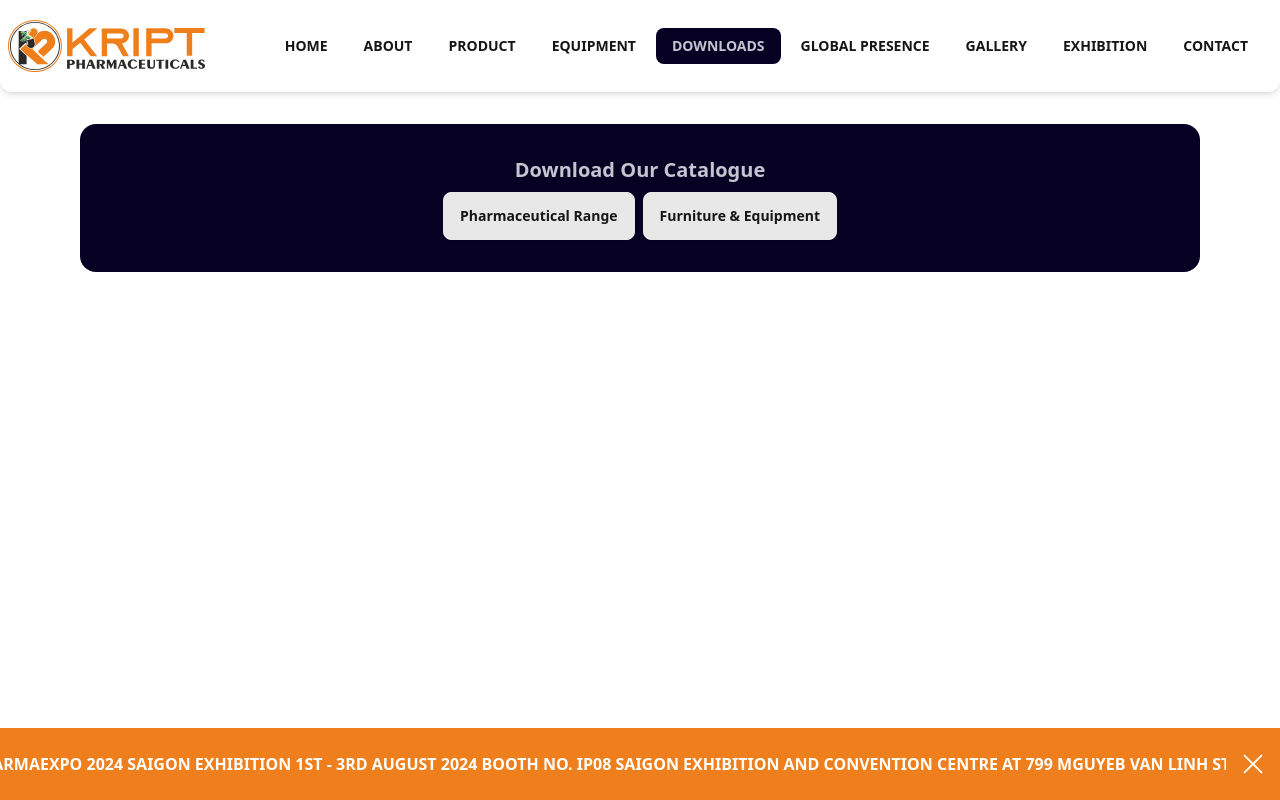
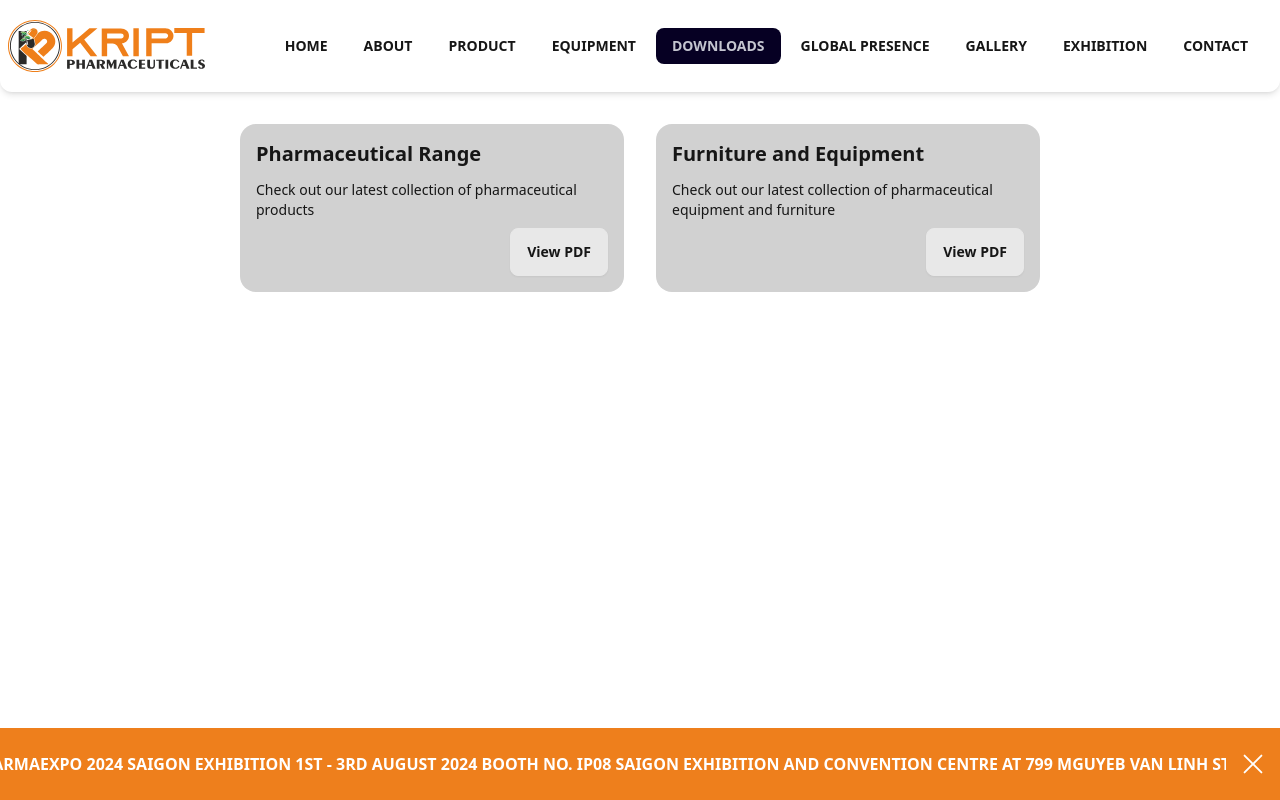
Before and after one commit to decipher-cs/kriptpharma, a React (Vite) app: page /downloads in a window 1280 px wide. Shown: the top 800 px of the page. Built offline with nearby package versions, Linux system fonts and the light colour scheme; no server answers.

Commit message:
Feat: changed styling and added correct pdf for items

```diff
--- a/src/routes/downloads.lazy.tsx
+++ b/src/routes/downloads.lazy.tsx
@@ -1,31 +1,44 @@
 import { createLazyFileRoute } from '@tanstack/react-router'
-import furniturePdf from '../assets/furniture-catalogue.pdf'
-import pharmaRangePdf from '../assets/pharma-range.pdf'
+import furniturePdf from '../assets/downloadable-pdf/furniture-catalogue.pdf'
+import pharmaRangePdf from '../assets/downloadable-pdf/pharma-range.pdf'
+import { memo } from 'react'
 
 export const Route = createLazyFileRoute('/downloads')({
-    component: () => <Download />,
+    component: memo(() => <Download />),
 })
 
 const Download = () => {
     return (
-        <section className="">
-            <div className="card mx-auto bg-neutral text-neutral-content">
-                <div className="card-body items-center text-center">
-                    <h2 className="card-title">Download Our Catalogue</h2>
-                    <div className="card-actions">
+        <section className="flex flex-wrap justify-center gap-8">
+            <div className="card card-compact w-96 bg-base-300">
+                <div className="card-body">
+                    <h2 className="card-title">Pharmaceutical Range</h2>
+                    <p>Check out our latest collection of pharmaceutical products</p>
+                    <div className="card-actions justify-end">
                         <a
-                            className="btn hover:btn-primary"
+                            className="btn"
                             href={pharmaRangePdf}
                             target="_blank"
+                            aria-label="download pharmaceutical range catalogue pdf"
                         >
-                            Pharmaceutical Range
+                            View PDF
                         </a>
+                    </div>
+                </div>
+            </div>
+
+            <div className="card card-compact w-96 bg-base-300">
+                <div className="card-body">
+                    <h2 className="card-title">Furniture and Equipment</h2>
+                    <p>Check out our latest collection of pharmaceutical equipment and furniture</p>
+                    <div className="card-actions justify-end">
                         <a
-                            className="btn hover:btn-primary"
+                            className="btn"
                             href={furniturePdf}
                             target="_blank"
+                            aria-label="download equipment and furniture catalogue pdf"
                         >
-                            {'Furniture & Equipment'}
+                            View PDF
                         </a>
                     </div>
                 </div>
```
